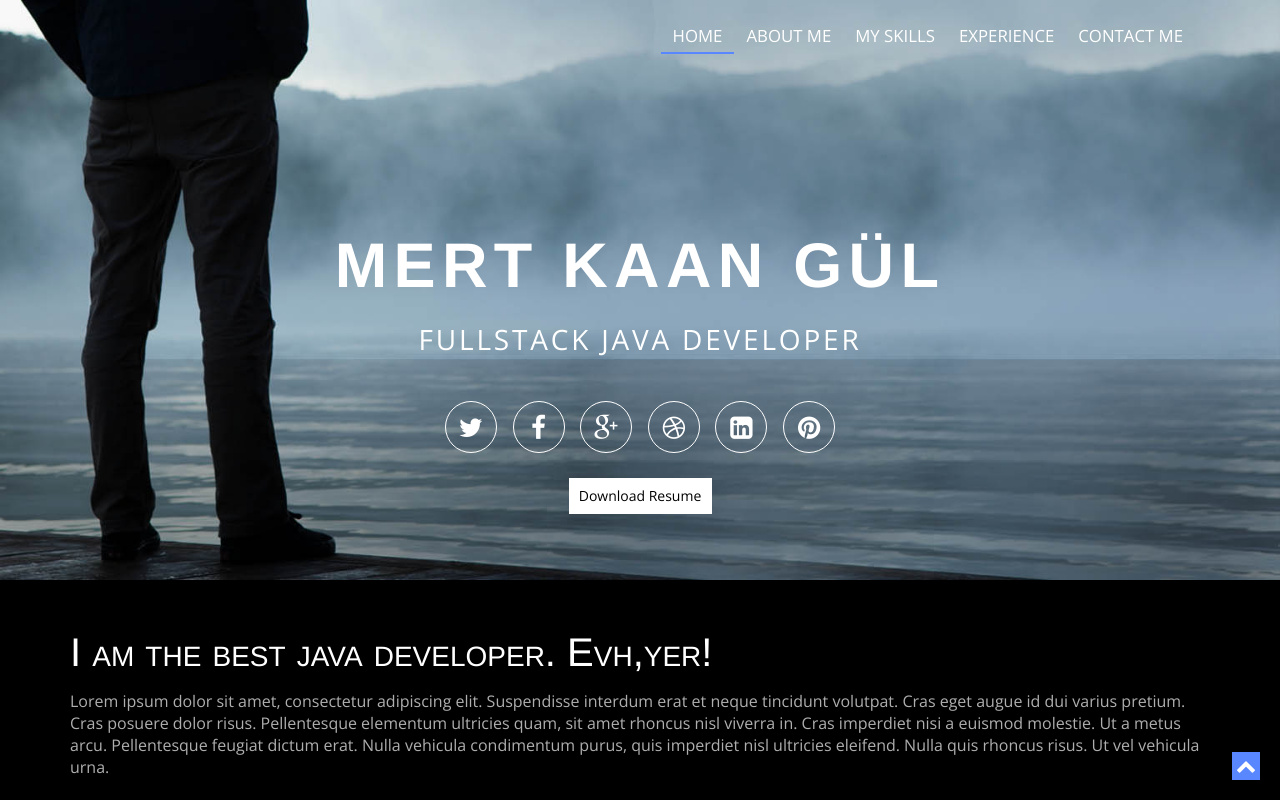
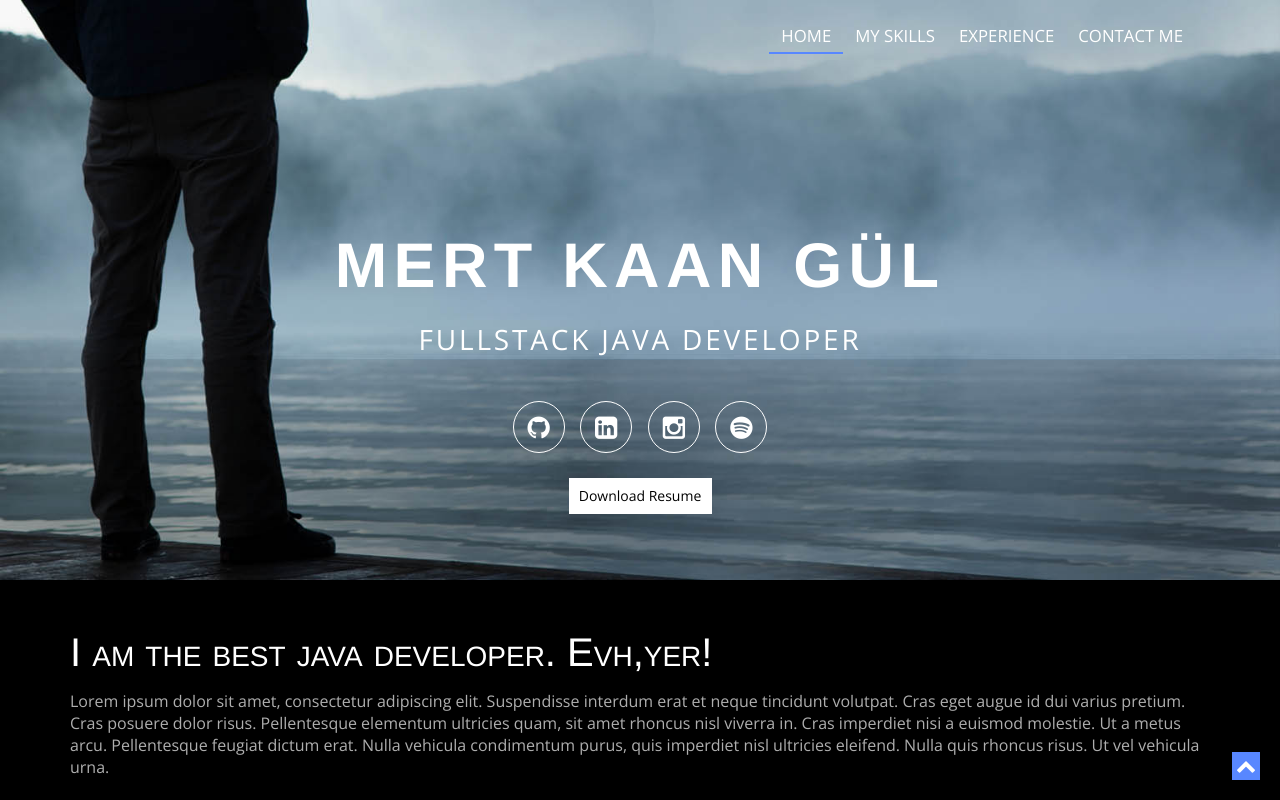
Before and after one commit to Mertkaann/MyWebsite, a website: page index.html in a window 1280 px wide. Shown: the top 800 px of the page. Drawn offline with nearby package versions, Linux system fonts and the light colour scheme.

Commit message:
links are updated, code reformatted

```diff
--- a/index.html
+++ b/index.html
@@ -5,6 +5,7 @@
 <!--[if (gt IE 9)|!(IE)]><!-->
 <html lang="en-gb" class="no-js">
 <!--<![endif]-->
+
 <head>
   <meta charset="utf-8">
   <meta name="viewport" content="width=device-width, initial-scale=1, maximum-scale=1">
@@ -33,17 +34,19 @@
     <div class="container">
       <nav class="navbar navbar-inverse" role="navigation">
         <div class="navbar-header">
-        <button type="button" id="nav-toggle" class="navbar-toggle" data-toggle="collapse" data-target="#main-nav"> <span class="sr-only">Toggle navigation</span> <span class="icon-bar"></span> <span class="icon-bar"></span> <span class="icon-bar"></span> </button>
+          <button type="button" id="nav-toggle" class="navbar-toggle" data-toggle="collapse" data-target="#main-nav">
+            <span class="sr-only">Toggle navigation</span> <span class="icon-bar"></span> <span class="icon-bar"></span>
+            <span class="icon-bar"></span> </button>
         </div>
         <!--/.navbar-header-->
         <div id="main-nav" class="collapse navbar-collapse">
           <ul class="nav navbar-nav" id="mainNav">
             <li class="active"><a href="#home" class="scroll-link">Home</a></li>
-          <li><a href="#aboutUs" class="scroll-link">About Me</a></li>
+            <!-- <li><a href="#aboutMe" class="scroll-link">About Me</a></li> -->
             <li><a href="#skills" class="scroll-link">My Skills</a></li>
             <li><a href="#experience" class="scroll-link">Experience</a></li>
             <!-- <li><a href="#portfolio" class="scroll-link">Portfolio</a></li> -->
-          <li><a href="#contactUs" class="scroll-link">Contact Me</a></li>
+            <li><a href="#contactMe" class="scroll-link">Contact Me</a></li>
           </ul>
         </div>
         <!--/.navbar-collapse-->
@@ -63,12 +66,18 @@
             <p>Fullstack Java Developer</p>
           </header>
           <div class="social-icons">
-                        <a href="https://twitter.com/"><i class="fa fa-twitter"></i></a>
-                        <a href="https://www.facebook.com/"><i class="fa fa-facebook"></i></a>
-						            <a href="https://www.google.com/"><i class="fa fa-google-plus"></i></a>
-                        <a href="https://www.dribbble.com/"><i class="fa fa-dribbble"></i></a>
-                        <a href="https://www.linkedin.com/"><i class="fa fa-linkedin-square"></i></a>
-                         <a href="https://www.pinterest.com/"><i class="fa fa-pinterest"></i></a>
+            <!-- <a href="https://twitter.com/"><i class="fa fa-twitter"></i></a>-->
+            <!-- <a href="https://www.facebook.com/"><i class="fa fa-facebook"></i></a>-->
+            <!-- <a href="https://www.google.com/"><i class="fa fa-google-plus"></i></a>-->
+            <!-- <a href="https://www.dribbble.com/"><i class="fa fa-dribbble"></i></a> -->
+
+            <a href="https://github.com/Mertkaann"><i class="fa fa-github"></i></a>
+            <!-- <a href="https://medium.com/@mert525kaan"><i class="fa fa-medium"></i></a> -->
+            <a href="https://www.linkedin.com/in/mert-kaan-gül"><i class="fa fa-linkedin-square"></i></a>
+            <a href="https://www.instagram.com/mertkaangul/"><i class="fa fa-instagram"></i></a>
+            <a href="https://open.spotify.com/user/ihr34cma4zobf0utgf2rhvgqi?si=f2c0bcc3b0704ef4"><i class="fa fa-spotify"></i></a>
+
+            <!-- <a href="https://www.pinterest.com/"><i class="fa fa-pinterest"></i></a> -->
 
 
           </div>
@@ -80,12 +89,16 @@
     <div class="container">
       <div>
         <h1> I am the best java developer. Evh,yer!</h1>
-      <p>Lorem ipsum dolor sit amet, consectetur adipiscing elit. Suspendisse interdum erat et neque tincidunt volutpat. Cras eget augue id dui varius pretium. Cras posuere dolor risus. Pellentesque elementum ultricies quam, sit amet rhoncus nisl viverra in. Cras imperdiet nisi a euismod molestie. Ut a metus arcu. Pellentesque feugiat dictum erat. Nulla vehicula condimentum purus, quis imperdiet nisl ultricies eleifend. Nulla quis rhoncus risus. Ut vel vehicula urna.</p>
+        <p>Lorem ipsum dolor sit amet, consectetur adipiscing elit. Suspendisse interdum erat et neque tincidunt
+          volutpat. Cras eget augue id dui varius pretium. Cras posuere dolor risus. Pellentesque elementum ultricies
+          quam, sit amet rhoncus nisl viverra in. Cras imperdiet nisi a euismod molestie. Ut a metus arcu. Pellentesque
+          feugiat dictum erat. Nulla vehicula condimentum purus, quis imperdiet nisl ultricies eleifend. Nulla quis
+          rhoncus risus. Ut vel vehicula urna.</p>
       </div>
     </div>
   </section>
   <!--About-->
-<!-- <section id="aboutUs">
+  <!-- <section id="aboutMe">
   <div class="container">
     <div class="row">
       <div class="col-md-4 tileBox"> <img src="images/photo-1.jpg" alt="me"/> </div>
@@ -120,7 +133,10 @@
       <div class="heading ">
         <!-- Heading -->
         <h2>My Skills</h2>
-      <p>Lorem ipsum dolor sit amet, consectetur adipiscing elit. Suspendisse interdum erat et neque tincidunt volutpat. Cras eget augue id dui varius pretium. Cras posuere dolor risus. Pellentesque elementum ultricies quam, sit amet rhoncus nisl viverra in. Cras imperdiet nisi a euismod molestie. Ut a metus arcu. Pellentesque feugiat dictum erat. </p>
+        <p>Lorem ipsum dolor sit amet, consectetur adipiscing elit. Suspendisse interdum erat et neque tincidunt
+          volutpat. Cras eget augue id dui varius pretium. Cras posuere dolor risus. Pellentesque elementum ultricies
+          quam, sit amet rhoncus nisl viverra in. Cras imperdiet nisi a euismod molestie. Ut a metus arcu. Pellentesque
+          feugiat dictum erat. </p>
       </div>
       <div class="row skillContainer">
         <div class="col-md-4 skillBox">
@@ -148,16 +164,22 @@
       <div class="row">
         <div class="col-sm-6">
           <h2>Programming Skills</h2>
-        <p class="mrgBtm20"> Lorem Ipsum is simply dummy text of the printing and typesetting industry. Lorem Ipsum has been the industry's standard dummy text ever since the 1500s, when an unknown printer took a galley of type and scrambled it to make a type specimen book. It has survived not only five centuries, but also the leap into electronic typesetting, remaining essentially unchanged. It was popularised in the 1960s with the release of Letraset sheets containing Lorem Ipsum passages, and more recently with desktop publishing software like Aldus PageMaker including versions of Lorem Ipsum. </p>
+          <p class="mrgBtm20"> Lorem Ipsum is simply dummy text of the printing and typesetting industry. Lorem Ipsum
+            has been the industry's standard dummy text ever since the 1500s, when an unknown printer took a galley of
+            type and scrambled it to make a type specimen book. It has survived not only five centuries, but also the
+            leap into electronic typesetting, remaining essentially unchanged. It was popularised in the 1960s with the
+            release of Letraset sheets containing Lorem Ipsum passages, and more recently with desktop publishing
+            software like Aldus PageMaker including versions of Lorem Ipsum. </p>
         </div>
-      <div class="col-sm-6"> <br/>
-        <br/>
-        <br/>
+        <div class="col-sm-6"> <br />
+          <br />
+          <br />
           <div class="row">
             <div class="col-md-2 skilltitle"><b>HTML5</b></div>
             <div class="col-md-10">
               <div class="progress">
-              <div class="progress-bar" role="progressbar" aria-valuenow="90" aria-valuemin="0" aria-valuemax="100" style="width: 90%;"> <span class="sr-only">90% Complete</span> </div>
+                <div class="progress-bar" role="progressbar" aria-valuenow="90" aria-valuemin="0" aria-valuemax="100"
+                  style="width: 90%;"> <span class="sr-only">90% Complete</span> </div>
               </div>
             </div>
           </div>
@@ -165,7 +187,8 @@
             <div class="col-md-2 skilltitle"><b>JavaScript</b></div>
             <div class="col-md-10">
               <div class="progress">
-              <div class="progress-bar" role="progressbar" aria-valuenow="80" aria-valuemin="0" aria-valuemax="100" style="width: 80%;"> <span class="sr-only">80% Complete</span> </div>
+                <div class="progress-bar" role="progressbar" aria-valuenow="80" aria-valuemin="0" aria-valuemax="100"
+                  style="width: 80%;"> <span class="sr-only">80% Complete</span> </div>
               </div>
             </div>
           </div>
@@ -173,7 +196,8 @@
             <div class="col-md-2 skilltitle"><b>Angular</b></div>
             <div class="col-md-10">
               <div class="progress">
-              <div class="progress-bar" role="progressbar" aria-valuenow="75" aria-valuemin="0" aria-valuemax="100" style="width: 75%;"> <span class="sr-only">75% Complete</span> </div>
+                <div class="progress-bar" role="progressbar" aria-valuenow="75" aria-valuemin="0" aria-valuemax="100"
+                  style="width: 75%;"> <span class="sr-only">75% Complete</span> </div>
               </div>
             </div>
           </div>
@@ -181,7 +205,8 @@
             <div class="col-md-2 skilltitle"><b>Knockout</b></div>
             <div class="col-md-10">
               <div class="progress">
-              <div class="progress-bar" role="progressbar" aria-valuenow="75" aria-valuemin="0" aria-valuemax="100" style="width: 75%;"> <span class="sr-only">75% Complete</span> </div>
+                <div class="progress-bar" role="progressbar" aria-valuenow="75" aria-valuemin="0" aria-valuemax="100"
+                  style="width: 75%;"> <span class="sr-only">75% Complete</span> </div>
               </div>
             </div>
           </div>
@@ -196,9 +221,12 @@
       <div class="heading">
         <!-- Heading -->
         <h2>Experience</h2>
-  <br/>
+        <br />
         <h4>99 Years Experience!</h4>
-  <p>Lorem Ipsum is simply dummy text of the printing and typesetting industry. Lorem Ipsum has been the industry's standard dummy text ever since the 1500s, when an unknown printer took a galley of type and scrambled it to make a type specimen book. It has survived not only five centuries, but also the leap into electronic typesetting.</p>
+        <p>Lorem Ipsum is simply dummy text of the printing and typesetting industry. Lorem Ipsum has been the
+          industry's standard dummy text ever since the 1500s, when an unknown printer took a galley of type and
+          scrambled it to make a type specimen book. It has survived not only five centuries, but also the leap into
+          electronic typesetting.</p>
       </div>
 
       <div class="row">
@@ -220,7 +248,8 @@
           <div class="exp-wrapper">
             <img src="assets/images/arcelik_logo.png" width="90" alt="Name">
             <h3>Fulltime Job at Arçelik A.Ş.</h3>
-			<p>I worked at Arçelik as fullstack developer for 2 years. Worked on various projects such as Mars,IPS and Partnercomm. . .</p>
+            <p>I worked at Arçelik as fullstack developer for 2 years. Worked on various projects such as Mars,IPS and
+              Partnercomm. . .</p>
           </div>
         </div>
         <!-- <div class="col-md-3 col-sm-6">
@@ -355,53 +384,6 @@
   </div>
 </section> -->
 
-<!--Contact -->
-<!-- <section id="contactUs" class="page-section secPad">
-  <div class="container">
-    <div class="row">
-      <div class="heading">
-        <h2>Let's Keep In Touch!</h2>
-        <p>Thank you for visiting out my profile. If you would like to get into contact with me, please fill out the form below.</p>
-      </div>
-    </div>
-    <div class="row mrgn30">
-      <form method="post" action="" id="contactfrm" role="form">
-        <div class="col-sm-4">
-          <div class="form-group">
-            <label for="name">Name</label>
-            <input type="text" class="form-control" name="name" id="name" placeholder="Enter name" title="Please enter your name (at least 2 characters)">
-          </div>
-          <div class="form-group">
-            <label for="email">Email</label>
-            <input type="email" class="form-control" name="email" id="email" placeholder="Enter email" title="Please enter a valid email address">
-          </div>
-        </div>
-        <div class="col-sm-4">
-          <div class="form-group">
-            <label for="comments">Comments</label>
-            <textarea name="comment" class="form-control" id="comments" cols="3" rows="5" placeholder="Enter your message…" title="Please enter your message (at least 10 characters)"></textarea>
-          </div>
-          <button name="submit" type="submit" class="btn btn-lg btn-primary" id="submit">Submit</button>
-          <div class="result"></div>
-        </div>
-      </form>
-      <div class="col-sm-4">
-        <h4>Address:</h4>
-        <address>
-        Steve Smith<br>
-        134 Stilla. Tae., 414515<br>
-        Leorislon, SA 02434-34534 USA <br>
-        </address>
-        <h4>Phone:</h4>
-        <address>
-        12345-49589-2<br>
-        </address>
-      </div>
-    </div>
-  </div>
-</section> -->
-
-
   <!-- section contact start -->
 
   <section id="section-contact" class="section-padding">
@@ -452,7 +434,9 @@
     <div class="container">
       <div class="row">
         <div class="col-md-6">
-        <div class="social pull-left"> <a href="#"><i class="fa fa-twitter"></i></a> <a href="#"><i class="fa fa-facebook"></i></a> <a href="#"><i class="fa fa-dribbble"></i></a> <a href="#"><i class="fa fa-flickr"></i></a> <a href="#"><i class="fa fa-github"></i></a> </div>
+          <div class="social pull-left"> <a href="#"><i class="fa fa-twitter"></i></a> <a href="#"><i
+                class="fa fa-facebook"></i></a> <a href="#"><i class="fa fa-dribbble"></i></a> <a href="#"><i
+                class="fa fa-flickr"></i></a> <a href="#"><i class="fa fa-github"></i></a> </div>
         </div>
       </div>
       <!-- / .row -->
@@ -472,4 +456,5 @@
   <script src="assets/js/custom.js" type="text/javascript"></script>
   <script src="assets/js/owl-carousel/owl.carousel.js"></script>
 </body>
+
 </html>
```
Lines whose indentation alone changed are shown as unchanged.
